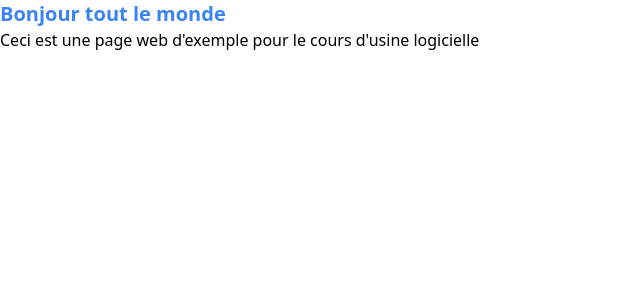
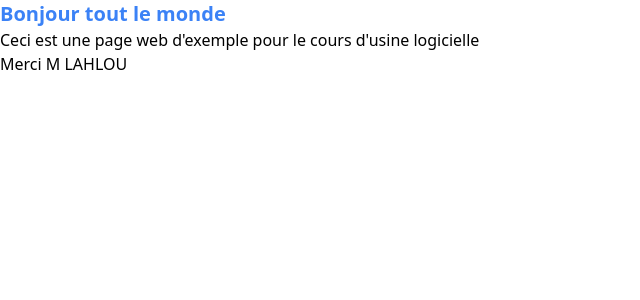
Before and after one commit to LucasSovre/usine_logicielle, a Flask app: page / in a window 1280 px wide. Shown: the top 300 px of the page, without its empty margins (0-640 px from the left). Run offline with Flask 3, Linux system fonts and the light colour scheme; some libraries are stand-ins or nearby versions.

```diff
--- a/src/templates/index.html
+++ b/src/templates/index.html
@@ -9,5 +9,6 @@
     <body>
         <h1 class="text-xl text-blue-500 font-bold">Bonjour tout le monde</h1>
         <p>Ceci est une page web d'exemple pour le cours d'usine logicielle</p>
+        <p>Merci M LAHLOU</p>
     </body>
 </html>
```
